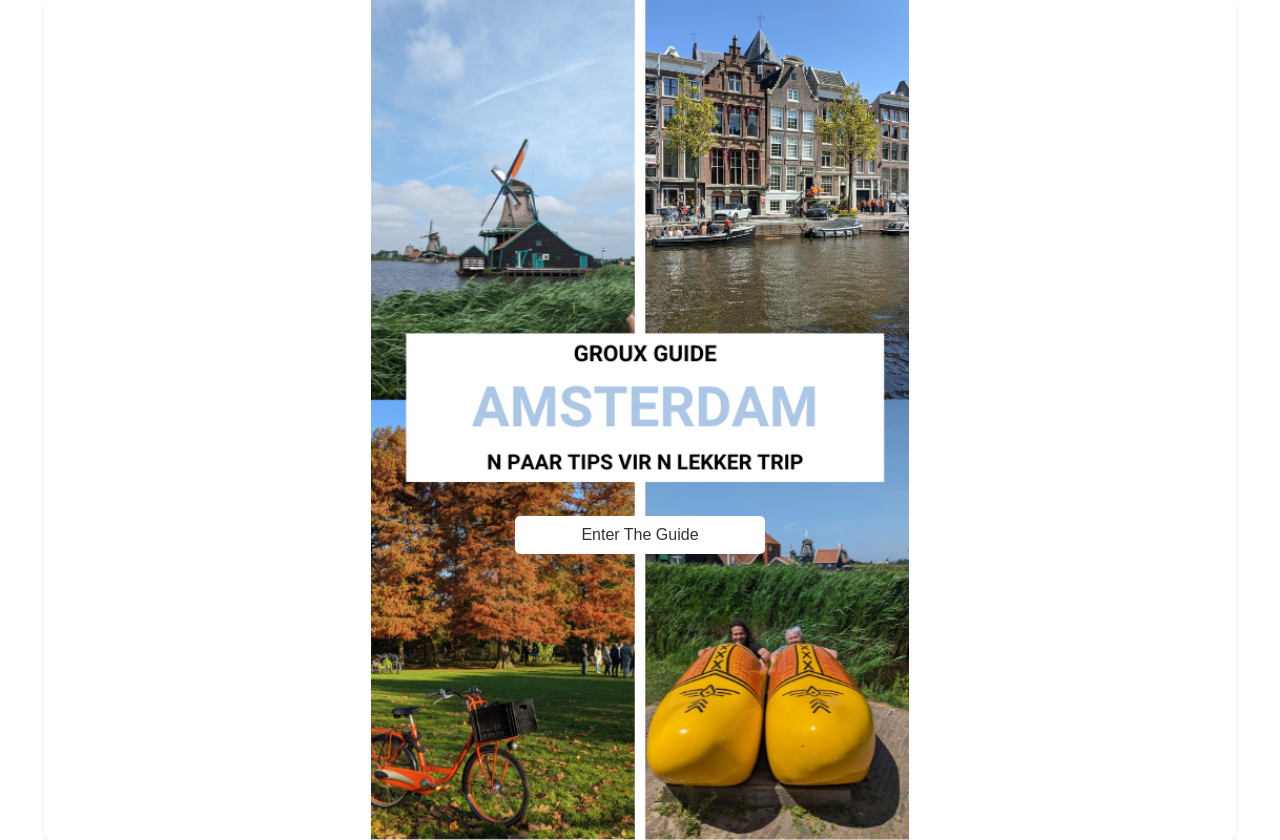
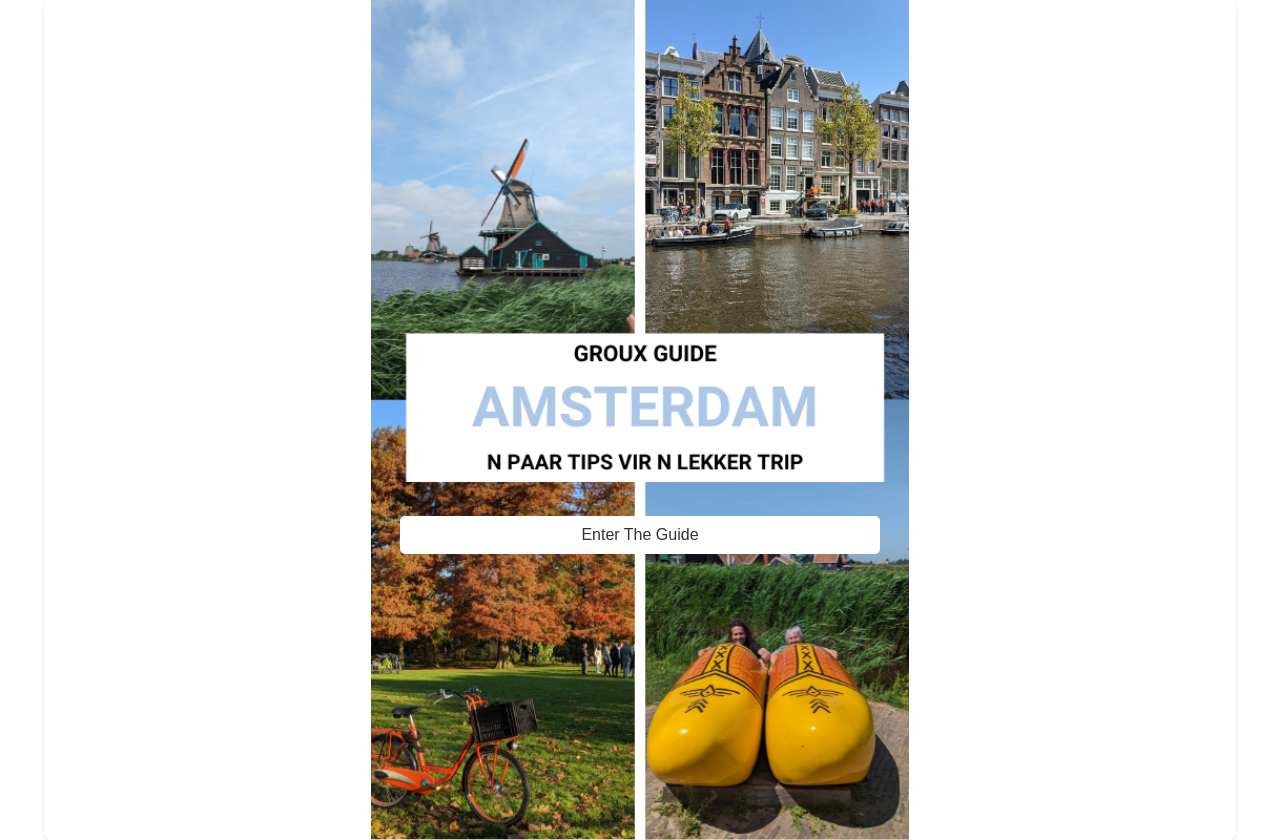
Before and after one commit to stephangriesel/grouxs-site, a plain HTML site: page index.html in a window 1280 px wide. Drawn offline with Linux system fonts and the light colour scheme.

Commit message:
updated guide

```diff
--- a/index.html
+++ b/index.html
@@ -16,7 +16,7 @@
 
         .link-button {
             display: block;
-            width: 20%;
+            width: 40%;
             padding: 10px;
             margin-top: 230px;
             background-color: white;
@@ -54,7 +54,7 @@
 </head>
 <body>
     <div class="container">
-        <a class="link-button" href="grouxguide-v1.1.pdf" target="_blank">Enter The Guide</a>
+        <a class="link-button" href="grouxguide-v1.2.pdf" target="_blank">Enter The Guide</a>
     </div>
 </body>
 </html>
```
Also changed, not shown: 2 other files.
